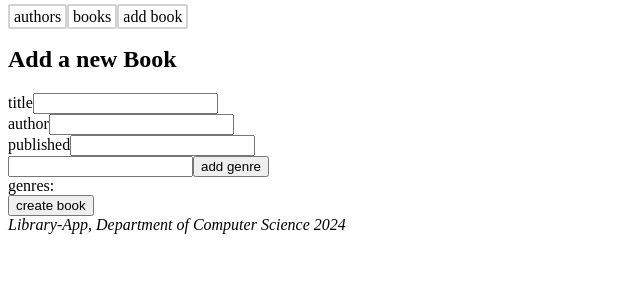
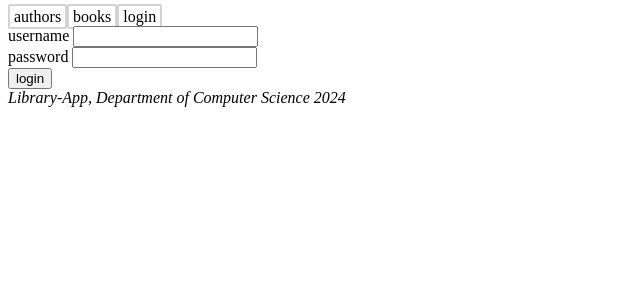
Before and after one commit to P0rt4H3ll3/-FullStackHelsinki_part8, a React (Vite) app in the folder library-frontend/: page /add in a window 1280 px wide. Shown: the top 300 px of the page, without its empty margins (0-640 px from the left). Built offline with nearby package versions, Linux system fonts and the light colour scheme.

Commit message:
8.18 Log in

```diff
--- a/library-frontend/src/App.css
+++ b/library-frontend/src/App.css
@@ -1,4 +1,6 @@
-.nav-link {
+.nav-link,
+.logout {
+  background-color: white;
   text-decoration: none;
   color: black; /* Normal text color */
   border: 2px solid lightgrey;
@@ -11,3 +13,9 @@
   border-color: blueviolet; /* Change border color on hover if needed */
   background-color: rgb(221, 221, 221);
 }
+
+.logout:hover {
+  color: rgb(236, 84, 142); /* Text color on hover */
+  border-color: rgb(236, 84, 142); /* Change border color on hover if needed */
+  background-color: rgb(221, 221, 221);
+}
--- a/library-frontend/src/App.jsx
+++ b/library-frontend/src/App.jsx
@@ -1,19 +1,29 @@
 import Authors from './components/Authors'
 import Books from './components/Books'
 import NewBook from './components/NewBook'
+import LoginForm from './components/LoginForm'
 
-import { Routes, Link, Route } from 'react-router-dom'
+import { Routes, Link, Route, Navigate } from 'react-router-dom'
 import { useState } from 'react'
 import Notify from './components/Notify'
+import { useApolloClient } from '@apollo/client'
 
 const App = () => {
   const [errorMessage, setErrorMessage] = useState('')
+  const [token, setToken] = useState(null)
+  const client = useApolloClient()
 
   const notify = (message) => {
     setErrorMessage(message)
     setTimeout(() => {
       setErrorMessage(null)
     }, 10000)
+  }
+  const logout = () => {
+    console.log('logout')
+    setToken(null)
+    window.localStorage.removeItem('library-user-token')
+    client.resetStore()
   }
 
   return (
@@ -25,17 +35,45 @@ const App = () => {
         <Link className="nav-link" to="/books">
           books
         </Link>
-        <Link className="nav-link" to="/add">
-          add book
-        </Link>
+        {!token ? (
+          <Link className="nav-link" to="/login">
+            login
+          </Link>
+        ) : (
+          <>
+            <Link className="nav-link" to="/add">
+              add book
+            </Link>
+            <button className="logout" onClick={() => logout()}>
+              logout
+            </button>
+          </>
+        )}
       </div>
       <div>
         <Notify errorMessage={errorMessage} />
       </div>
       <Routes>
-        <Route path="/authors" element={<Authors setError={notify} />} />
-        <Route path={'/' || '/books'} element={<Books />} />
-        <Route path="/add" element={<NewBook setError={notify} />} />
+        <Route
+          path="/login"
+          element={<LoginForm setToken={setToken} setError={notify} />}
+        />
+        <Route
+          path="/authors"
+          element={<Authors setError={notify} token={token} />}
+        />
+        <Route path={'/'} element={<Books />} />
+        <Route path={'/books'} element={<Books />} />
+        <Route
+          path="/add"
+          element={
+            token ? (
+              <NewBook setError={notify} />
+            ) : (
+              <LoginForm setToken={setToken} setError={notify} />
+            )
+          }
+        />
       </Routes>
 
       <div style={{}}>
--- a/library-frontend/src/components/Authors.jsx
+++ b/library-frontend/src/components/Authors.jsx
@@ -3,13 +3,13 @@ import { AUTHORS_ALL, AUTHOR_CHANGE_BORN } from '../queries'
 import { useState } from 'react'
 import Select from 'react-select'
 
-const Authors = ({ setError }) => {
+const Authors = ({ setError, token }) => {
   const authors = useQuery(AUTHORS_ALL)
 
-  const [name, setName] = useState('')
+  const [author, setAuthor] = useState('')
   const [born, setBorn] = useState('')
 
-  const options = authors.data.allAuthors.map((a) => ({
+  const options = authors?.data?.allAuthors.map((a) => ({
     value: a.name,
     label: a.name
   }))
@@ -24,14 +24,11 @@ const Authors = ({ setError }) => {
 
   const submitBorn = async (event) => {
     event.preventDefault()
-    console.log('this is the name', name)
-    console.log('this is the born ', born)
-    updateAuthor({ variables: { name: name.value, born: born } })
-    setName('')
+    updateAuthor({ variables: { author: author.value, born: born } })
+    setAuthor('')
     setBorn('')
   }
-
-  if (authors.loading) {
+  if (!authors || authors.loading) {
     return <div>loading...</div>
   }
 
@@ -46,7 +43,7 @@ const Authors = ({ setError }) => {
             <th>books</th>
           </tr>
           {authors.data.allAuthors.map((a) => (
-            <tr key={a.name}>
+            <tr key={a.id}>
               <td>{a.name}</td>
               <td>{a.born}</td>
               <td>{a.bookCount}</td>
@@ -55,11 +52,12 @@ const Authors = ({ setError }) => {
         </tbody>
       </table>
 
+      {token && (
+        <div>
           <h2>Set birthyear</h2>
           <form onSubmit={submitBorn}>
             <div>
-          name{' '}
-          <Select defaultValue={name} onChange={setName} options={options} />
+              author <Select onChange={setAuthor} options={options} />
             </div>
             <div>
               born{' '}
@@ -72,6 +70,8 @@ const Authors = ({ setError }) => {
             <button type="submit">update author</button>
           </form>
         </div>
+      )}
+    </div>
   )
 }
 
--- /dev/null
+++ b/library-frontend/src/components/LoginForm.jsx
@@ -0,0 +1,58 @@
+import { useState, useEffect } from 'react'
+import { LOGIN } from '../queries'
+import { useMutation } from '@apollo/client'
+import { useNavigate } from 'react-router-dom'
+
+const LoginForm = ({ setToken, setError }) => {
+  const [password, setPassword] = useState('')
+  const [username, setUsername] = useState('')
+  const [login, result] = useMutation(LOGIN, {
+    onError: (error) => {
+      setError(error.graphQLErrors[0]?.message || 'Login failed')
+    }
+  })
+  const navigate = useNavigate()
+
+  useEffect(() => {
+    if (result.data) {
+      const token = result.data.login.value
+      setToken(token)
+      localStorage.setItem('library-user-token', token)
+      console.log('Login successful, navigating to home')
+      navigate('/')
+    }
+  }, [result.data, setToken, navigate])
+
+  const submitLogin = async (event) => {
+    event.preventDefault()
+    login({ variables: { username, password } })
+
+    setUsername('')
+    setPassword('')
+  }
+
+  return (
+    <div>
+      <form onSubmit={submitLogin}>
+        <div>
+          username{' '}
+          <input
+            type="string"
+            value={username}
+            onChange={({ target }) => setUsername(target.value)}
+          />
+        </div>
+        <div>
+          password{' '}
+          <input
+            type="password"
+            value={password}
+            onChange={({ target }) => setPassword(target.value)}
+          />
+        </div>
+        <button type="submit">login</button>
+      </form>
+    </div>
+  )
+}
+export default LoginForm
--- a/library-frontend/src/components/NewBook.jsx
+++ b/library-frontend/src/components/NewBook.jsx
@@ -21,9 +21,7 @@ const NewBook = ({ setError }) => {
   const submit = async (event) => {
     event.preventDefault()
     createNewBook({ variables: { title, published, author, genres, genre } })
-
-    console.log('add book...')
-
+    console.log('added book ')
     setTitle('')
     setPublished('')
     setAuthor('')
--- a/library-frontend/src/main.jsx
+++ b/library-frontend/src/main.jsx
@@ -2,12 +2,31 @@ import React from 'react'
 import ReactDOM from 'react-dom/client'
 import App from './App.jsx'
 import './App.css'
-import { ApolloProvider, ApolloClient, InMemoryCache } from '@apollo/client'
+import {
+  ApolloProvider,
+  ApolloClient,
+  InMemoryCache,
+  createHttpLink
+} from '@apollo/client'
 import { BrowserRouter as Router } from 'react-router-dom'
+import { setContext } from '@apollo/client/link/context'
 
+const authLink = setContext((_, { headers }) => {
+  const token = localStorage.getItem('library-user-token')
+  return {
+    headers: {
+      ...headers,
+      authorization: token ? `Bearer ${token}` : null
+    }
+  }
+})
+
+const httpLink = createHttpLink({
+  uri: 'http://localhost:4000'
+})
 const client = new ApolloClient({
-  uri: 'http://localhost:4000',
-  cache: new InMemoryCache()
+  cache: new InMemoryCache(),
+  link: authLink.concat(httpLink)
 })
 
 ReactDOM.createRoot(document.getElementById('root')).render(
--- a/library-frontend/src/queries.js
+++ b/library-frontend/src/queries.js
@@ -53,7 +53,12 @@ export const BOOKS_ADD = gql`
       genres: $genres
     ) {
       title
-      author
+      author {
+        name
+        born
+        id
+        bookCount
+      }
       published
       genres
       id
@@ -62,12 +67,20 @@ export const BOOKS_ADD = gql`
 `
 
 export const AUTHOR_CHANGE_BORN = gql`
-  mutation changeBornYear($name: String!, $born: Int!) {
-    editAuthor(name: $name, born: $setBornTo) {
+  mutation changeBornYear($author: String!, $born: Int!) {
+    editAuthor(author: $author, born: $born) {
       name
       born
       id
       bookCount
+    }
+  }
+`
+
+export const LOGIN = gql`
+  mutation login($username: String!, $password: String!) {
+    login(username: $username, password: $password) {
+      value
     }
   }
 `
```
Lines whose indentation alone changed are shown as unchanged.
